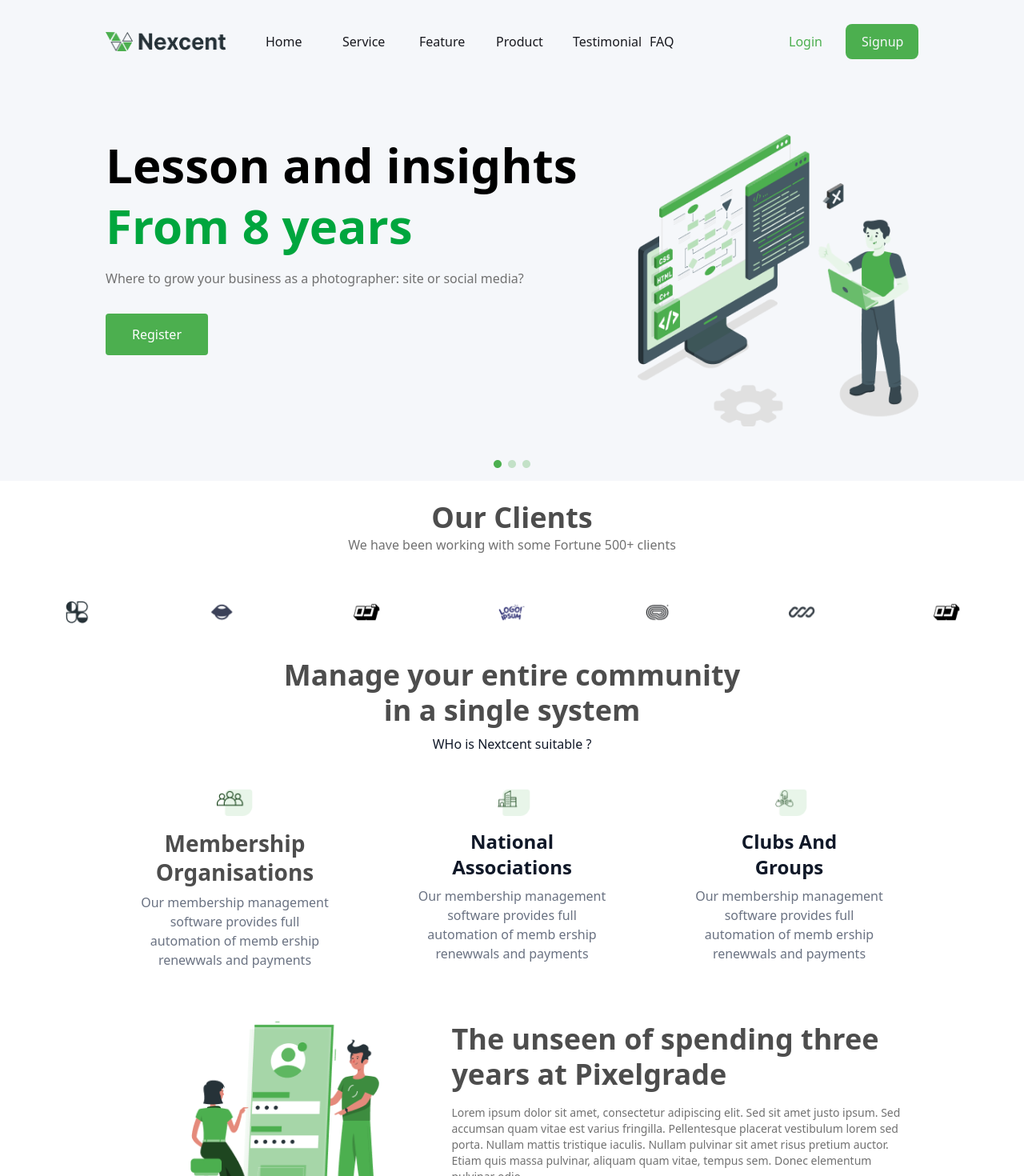
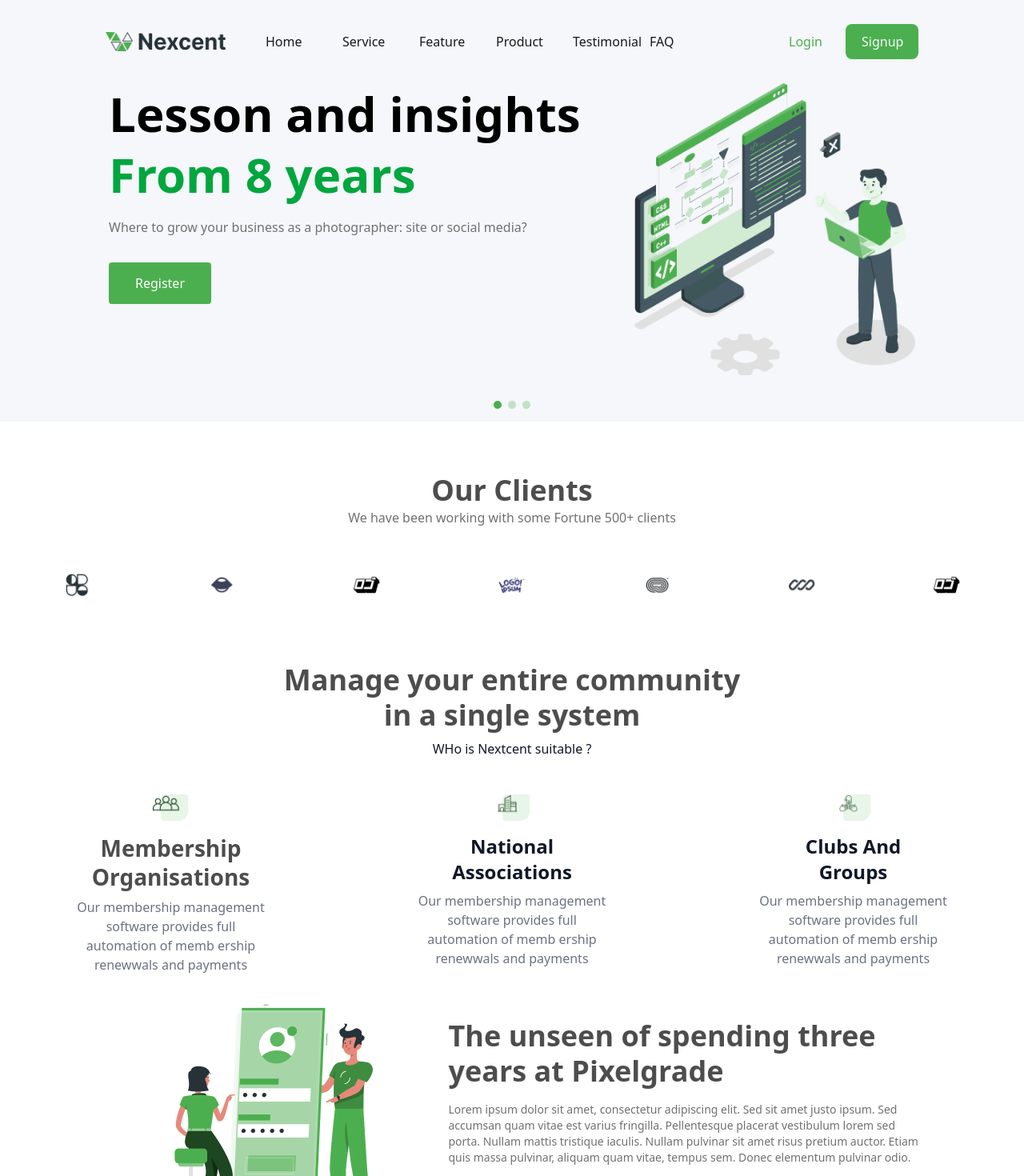
Before and after one commit to hanzala-sarwar/ecommerce-landing-page, a Next.js app: page / in a window 1280 px wide. Shown: the top 1470 px of the page at 80% size. Built offline with nearby package versions, Linux system fonts and the light colour scheme.

Commit message:
improving

```diff
--- a/app/page.js
+++ b/app/page.js
@@ -12,7 +12,7 @@ import Footer from "@/components/footer";
 
 export default function Home() {
   return (
-    <div className="w-full ">
+    <div className="w-full">
 
       {/* Navbar */}
       <Navbar />
@@ -20,7 +20,7 @@ export default function Home() {
 
       {/* Home section */}
 
- <div className="flex flex-col gap-40px">
+      <div className="flex flex-col gap-[40px]">
         {/* Hero section */}
         <Hero />
 
@@ -37,9 +37,9 @@ export default function Home() {
 
 
       {/* Body section */}
-<div className="flex flex-col gap-[48px]">
+      <div className="flex flex-col gap-[48px] ">
         {/* unlock */}
- <Unlock/>
+        <Unlock />
 
         {/* Achievements Section */}
         <Achievments />
--- a/components/Calender.jsx
+++ b/components/Calender.jsx
@@ -16,7 +16,7 @@ const Calender = () => {
       {/* Paragraph section */}
 
       {/* frame 6 */}
-      <div className='flex flex-col max-w-165.25 gap-8'>
+      <div className='flex flex-col max-w-165.25 gap-8 '>
 
         {/* frame 5 */}
         <div className='flex flex-col max-w-150.25 gap-4'>
--- a/components/Community.jsx
+++ b/components/Community.jsx
@@ -17,7 +17,7 @@ const Community = () => {
 
             {/* frame 4 */}
 
-            <div className=" px-36 flex justify-between ">
+            <div className=" mx-auto flex gap-[127.5px] ">
 
 
                 {/* membership Organization */}
--- a/components/Customers.jsx
+++ b/components/Customers.jsx
@@ -4,7 +4,7 @@ import React from 'react'
 const Customers = () => {
     return (
         <div className="bg-[#F5F7FA]">
-            <div className=" w-full max-w-360 h-[390px] mx-auto  py-8  px-36 flex justify-between gap-19.5">
+            <div className=" w-full max-w-360 h-97.5 mx-auto  py-8  px-36 flex justify-between gap-19.5">
 
                 {/* image 9 */}
                 <div className="w-81.5 shrink-0">
--- a/components/Hero.jsx
+++ b/components/Hero.jsx
@@ -3,8 +3,8 @@ import Image from "next/image";
 
 const Hero = () => {
     return (
-        <div className='w-full bg-[#F5F7FA]'>
-            <div className=" w-full max-w-360 mx-auto pt-16 px-33 flex justify-center flex-col pb-4 ">
+
+        <div className=" relative w-full bg-[#F5F7FA] mx-auto flex justify-center items-center pb-4 ">
             <div className=" flex justify-between ">
 
                 {/* frame 1 */}
@@ -22,7 +22,7 @@ const Hero = () => {
                         <p className="text-[#717171]">Where to grow your business as a photographer: site or social media?</p>
                     </div>
 
-                        <button className="bg-[#4CAF4F] px-8 py-3.5 rounded-sm text-[#FFFFFF] w-[128px] h-[52px]">Register</button>
+                    <button className="bg-[#4CAF4F] px-8 py-3.5 rounded-sm text-[#FFFFFF] w-32 h-13">Register</button>
                 </div>
 
 
@@ -37,7 +37,8 @@ const Hero = () => {
                     />
                 </div>
             </div>
-                <div className="flex justify-center ">
+
+            <div className="w-11.5 flex gap-2 absolute bottom-4 items-center justify-center ">
                 <Image
                     src="/Dot.png"
                     alt="hero"
@@ -47,7 +48,7 @@ const Hero = () => {
             </div>
 
         </div>
-        </div>
+
     )
 }
 
--- a/components/Unlock.jsx
+++ b/components/Unlock.jsx
@@ -6,7 +6,7 @@ const Unlock = () => {
 
     return (
 
-        <div className='px-36  flex justify-between items-center mt-7'>
+        <div className='flex justify-center items-center '>
 
             {/* frame 35 */}
             <div className='w-[442px]  '>
--- a/components/footer.jsx
+++ b/components/footer.jsx
@@ -7,7 +7,7 @@ const Footer = () => {
     <div>
 
       {/* frame 16 */}
-      <div className='py-8 flex flex-col gap-8 mt-12 items-center bg-[#F5F7FA]'>
+      <div className='py-8 flex flex-col gap-8  items-center bg-[#F5F7FA]'>
         <h1 className="font-semibold text-[64px] leading-[76px] text-[#263238] text-center max-w-[887px]">
           Pellentesque suscipit <br />
           fringilla libero eu.
```
Also changed, not shown: public/customers.jpg (renamed from public/66af9e158d309dd1704c49bad560036519bae324 (1).jpg). Lines whose indentation alone changed are shown as unchanged.
